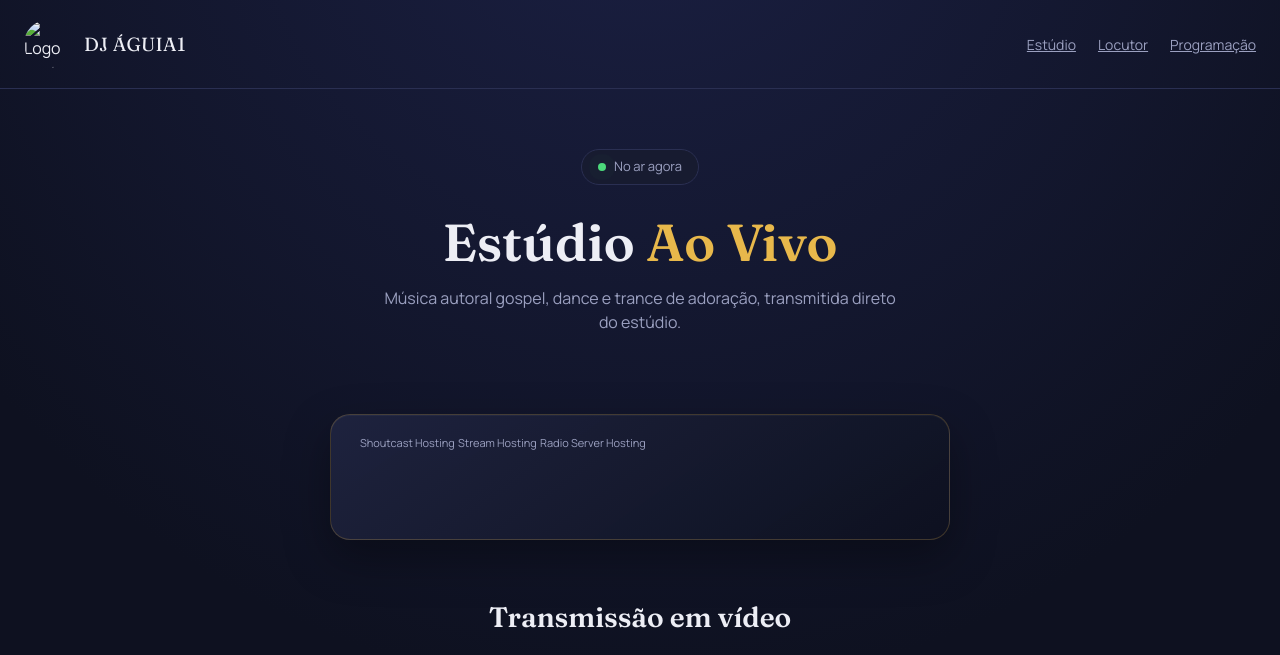
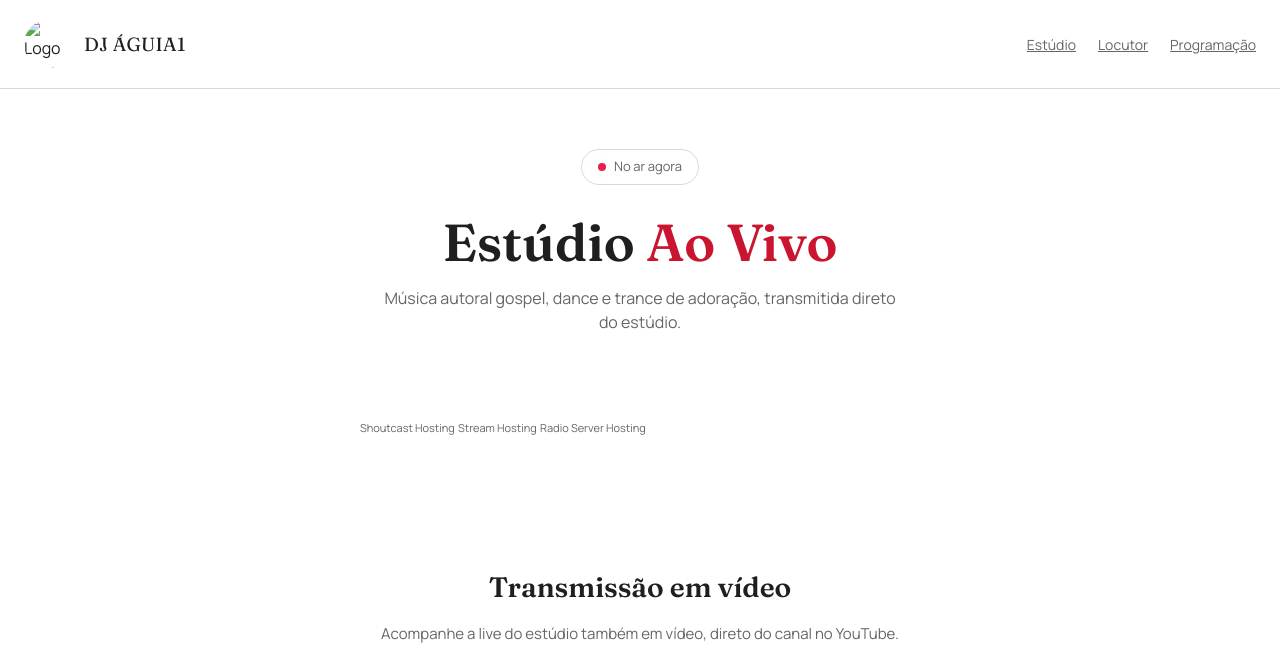
Before and after one commit to capaofeliz-cell/djaguia1, a Jekyll site: the page estudio-ao-vivo.html, which Jekyll copies as it is, in a window 1280 px wide. Shown: the top 655 px of the page. Built offline with Jekyll 4.4.1, drawn with Linux system fonts in a browser that asks for light colours; a script that is not in the unit is left out.

Commit message:
Update styles and theme for estudio-ao-vivo.html

```diff
--- a/estudio-ao-vivo.html
+++ b/estudio-ao-vivo.html
@@ -14,15 +14,15 @@
 <style>
 
 :root{
-  --bg:#0E1120;
-  --surface:#171B30;
-  --surface-2:#1F2440;
-  --gold:#E8B84B;
-  --sky:#6FA3D8;
-  --text:#EDEEF5;
-  --muted:#9BA0C0;
-  --line:#2A2F52;
-  --pink:#e8365a;
+  --bg:#ffffff;
+  --surface:#ffffff;
+  --surface-2:#f5f5f5;
+  --gold:#c9152f;
+  --sky:#b51635;
+  --text:#1f1f1f;
+  --muted:#666666;
+  --line:#d9d9d9;
+  --pink:#d71920;
 }
 
 *{
@@ -38,7 +38,7 @@
   background:
     radial-gradient(
       120% 90% at 50% -10%,
-      #1B2044 0%,
+      #ffffff 0%,
       var(--bg) 55%
     );
   color:var(--text);
@@ -182,7 +182,7 @@
   border:1px solid var(--line);
   border-radius:14px;
   overflow:hidden;
-  box-shadow:0 10px 30px rgba(0,0,0,.4);
+  box-shadow:0 10px 30px rgba(0,0,0,.10);
 }
 
 .volume{
@@ -448,12 +448,12 @@
   align-items:center;
   min-height:96px;
   margin:40px auto 0;
-  max-width:620px;
-  padding:14px;
-  border:1px solid rgba(232,184,75,.22);
-  border-radius:20px;
-  background:linear-gradient(145deg,rgba(31,36,64,.92),rgba(14,17,32,.96));
-  box-shadow:0 18px 45px rgba(0,0,0,.34), inset 0 1px 0 rgba(255,255,255,.04);
+  max-width:590px;
+  padding:0;
+  border:0;
+  border-radius:12px;
+  background:transparent;
+  box-shadow:none;
 }
 
 .caster-player-wrap .cstrEmbed{
@@ -461,10 +461,9 @@
   max-width:560px;
   min-height:96px;
   overflow:hidden;
-  border-radius:12px;
+  border-radius:8px;
 }
 
-/* Links shown only when the external widget has not rendered yet. */
 .caster-player-wrap .cstrEmbed > a{
   color:var(--muted);
   font-size:11px;
@@ -472,7 +471,7 @@
 }
 
 .caster-player-wrap .cstrEmbed > a:hover{
-  color:var(--gold);
+  color:var(--pink);
 }
 
 @media(max-width:680px){
@@ -481,6 +480,32 @@
     padding:8px;
     border-radius:16px;
   }
+}
+
+
+
+/* Identidade visual clara: branco, vermelho e cinza neutro. */
+header{
+  background:rgba(255,255,255,.86);
+}
+
+.status{
+  background:#fff;
+  border-color:#d9d9d9;
+}
+
+.dot{
+  background:#e81e4d;
+  box-shadow:0 0 0 0 rgba(215,25,32,.45);
+}
+
+.card{
+  background:#fff;
+  box-shadow:0 8px 24px rgba(0,0,0,.06);
+}
+
+footer{
+  background:#fff;
 }
 
 </style>
@@ -547,8 +572,8 @@
   <div
     data-type="newStreamPlayer"
     data-publicToken="1e0c7957-8b85-4f27-9114-d3596ba93915"
-    data-theme="dark"
-    data-color="e8365a"
+    data-theme="light"
+    data-color="d71920"
     data-channelId="a29069b9-1d3f-4ebb-ab76-75e6d30d2fcb"
     data-rendered="false"
     class="cstrEmbed">
```
